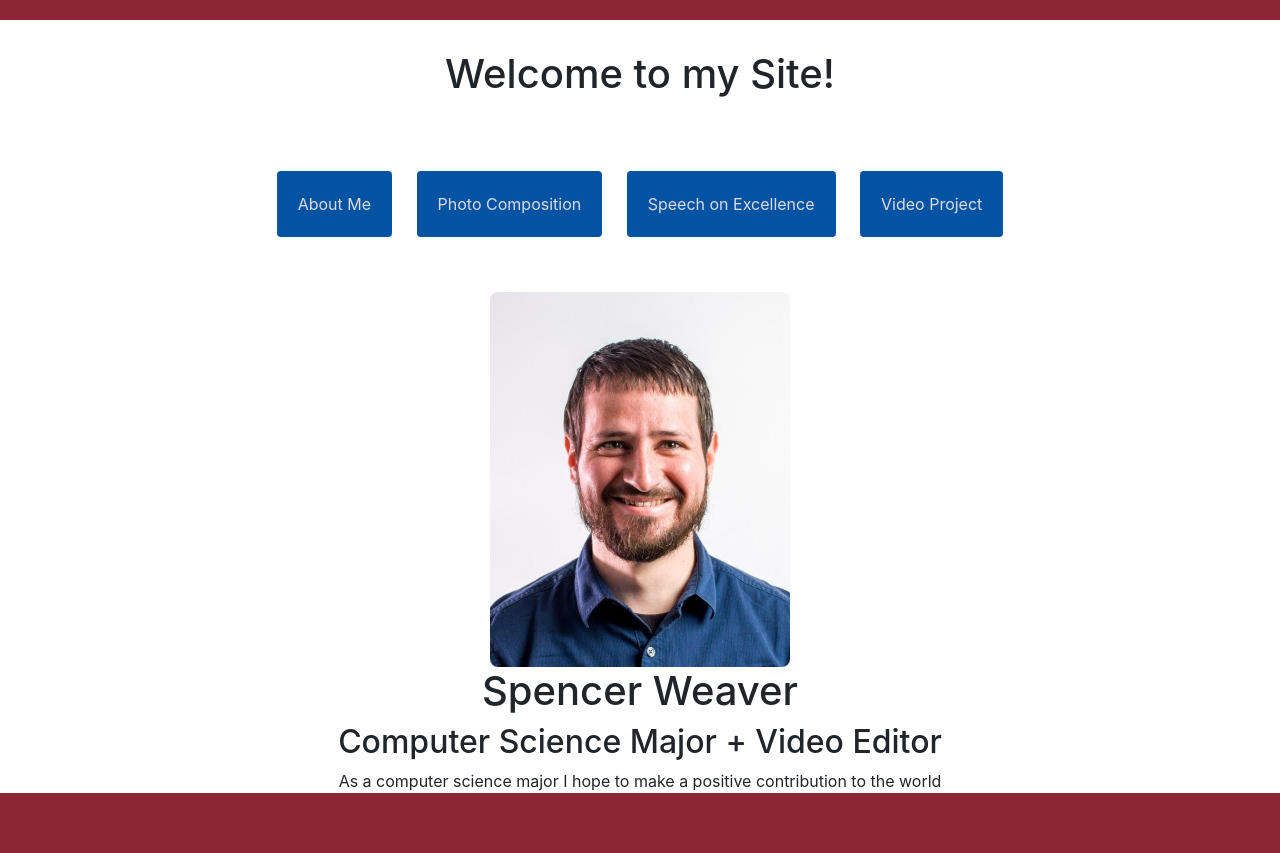
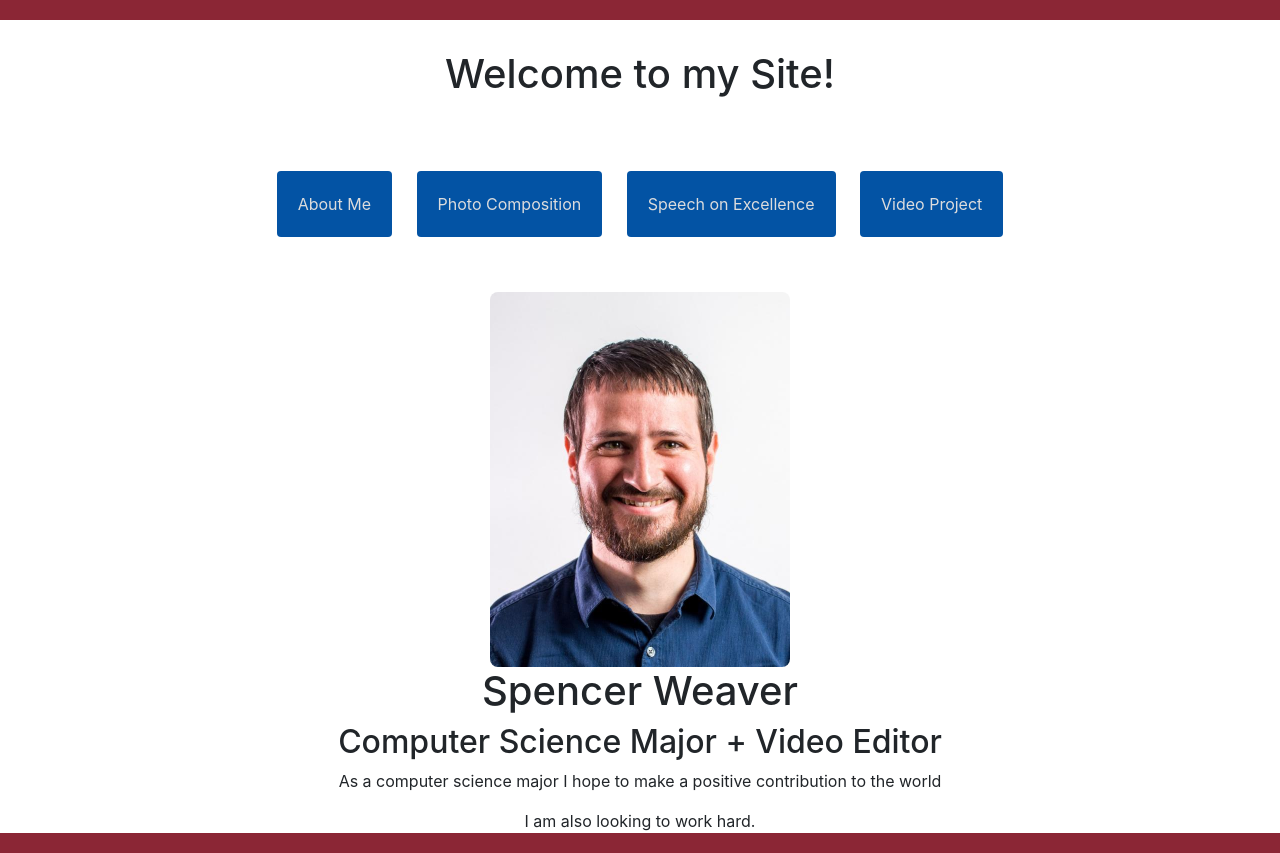
Before and after one commit to spencweaver/spencweaver.github.io, a plain HTML site: page index.html in a window 1280 px wide. Before the commit the page ends 813 px from the top, so only its background shows below. Drawn offline with nearby package versions, Linux system fonts and the light colour scheme.

Commit message:
work line

```diff
--- a/index.html
+++ b/index.html
@@ -28,6 +28,7 @@
                     <h1>Spencer Weaver</h1>
                     <h2>Computer Science Major + Video Editor</h2>
                     <p>As a computer science major I hope to make a positive contribution to the world</p>
+                    <p>I am also looking to work hard.</p>
                 </div>
             </header>
         </main>
```
